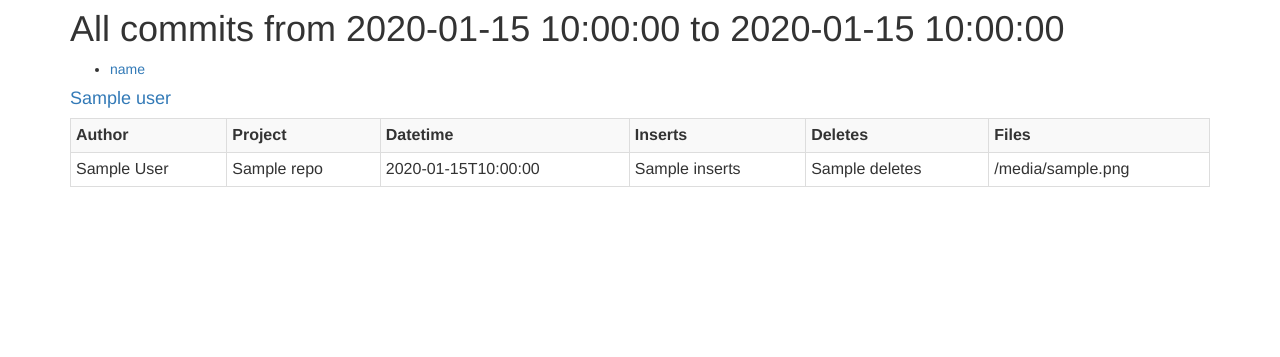
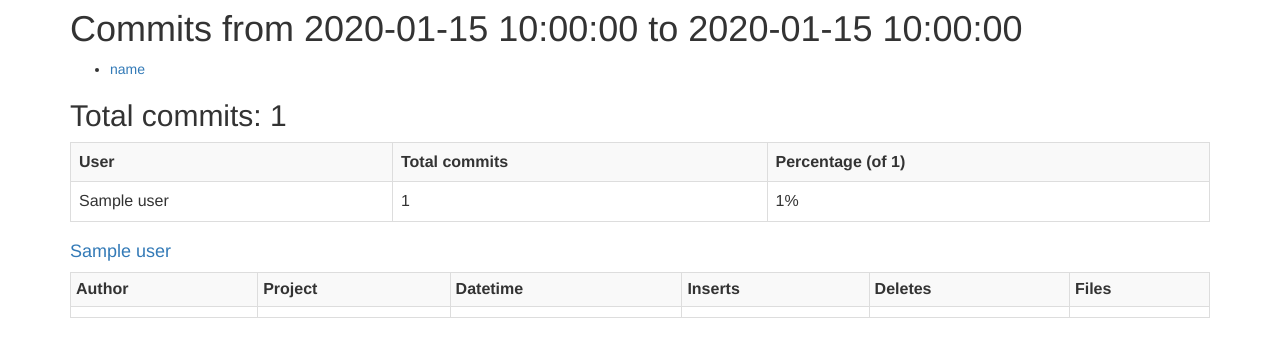
Before and after one commit to EliRibble/dashi, a Flask app: template templates/commits.html in a window 1280 px wide. Shown: the part 51-408 px from the top of the page. Run offline with Flask 2, Linux system fonts and the light colour scheme; the template is opened without the code that fills it: most values are stand-ins (such as "Sample title", 1, 10 or a date in 2020); lists and menus that the app fills with data are empty; some libraries are stand-ins or nearby versions.

Commit message:
Add summary data to commit information
This means that now I have to pack more data in to the all_commits which
means that I had to change some references. I also couldn't find a good
way to get the total count of commits without pre-calculating it, but
cest la vie

```diff
--- a/templates/commits.html
+++ b/templates/commits.html
@@ -1,13 +1,30 @@
 {% extends "layout.html" %}
 {% block body %}
-<h1>All commits from {{ start.date() }} to {{ end.date() }}</h1>
+<h1>Commits from {{ start.date() }} to {{ end.date() }}</h1>
 <ul>
     {% for user in commits.keys() %}
     <li><a href="#{{ user }}">{{ user }}</a></li>
     {% endfor %}
 </ul>
 
-{% for user, user_commits in commits.items() %}
+<h2>Total commits: {{ commit_count }}</h2>
+
+<table class="table table-striped table-bordered">
+    <tr>
+        <th>User</th>
+        <th>Total commits</th>
+        <th>Percentage (of {{ commit_count }})</th>
+    </tr>
+    {% for user, commit_info in commits.items() %}
+    <tr>
+        <td>{{ user }}</td>
+        <td>{{ commit_info.commits | length }}</td>
+        <td>{{ commit_info.percentage }}%</td>
+    </tr>
+    {% endfor %}
+</table>
+
+{% for user, commit_info in commits.items() %}
 <a name="{{ user }}"><h4>{{ user }}</h4></a>
 <table class="table table-striped table-bordered table-condensed">
     <tr>
@@ -18,7 +35,7 @@
         <th>Deletes</th>
         <th>Files</th>
     </tr>
-    {% for commit in user_commits %}
+    {% for commit in commit_info.commits %}
     <tr>
         <td>{{ commit.author }}</td>
         <td>{{ commit.repo }}</td>
```
Also changed, not shown: dashi/generator.py (+7 -5 lines), dashi/git.py (+8 -1 lines).
